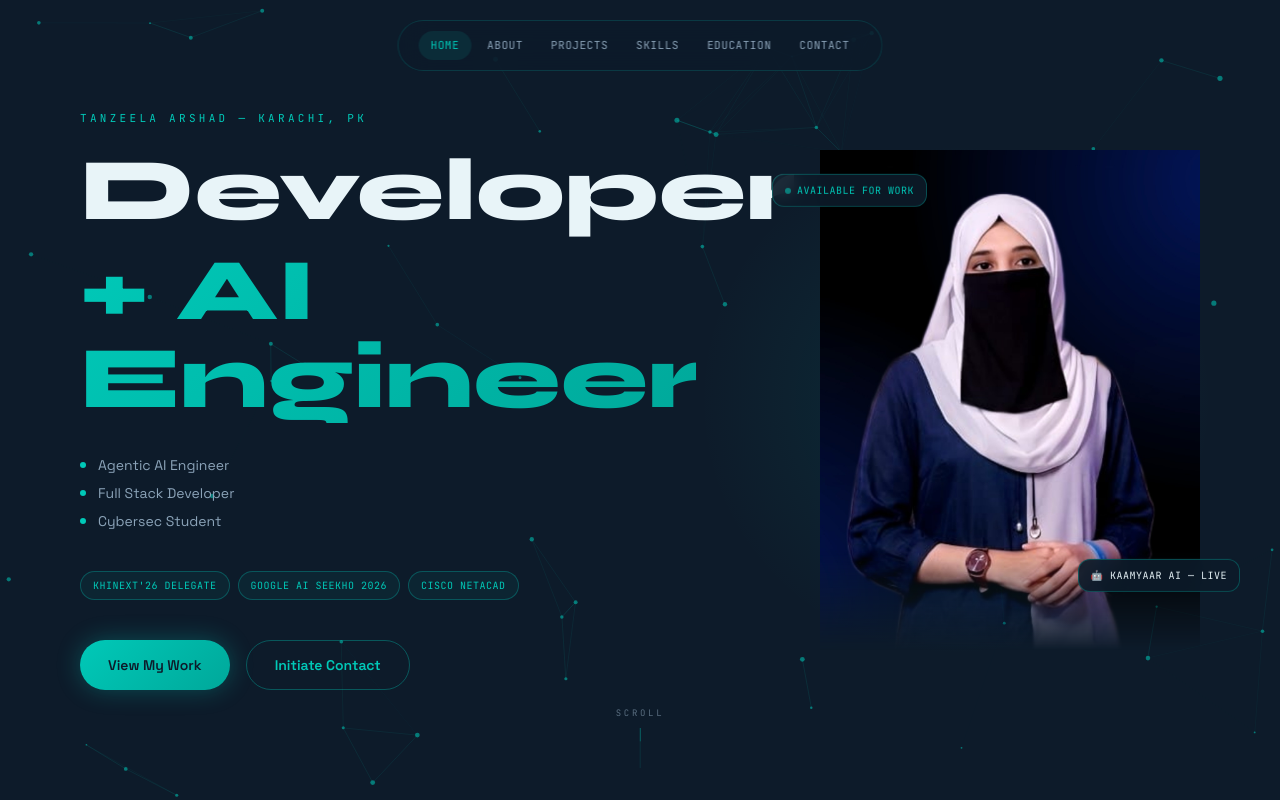
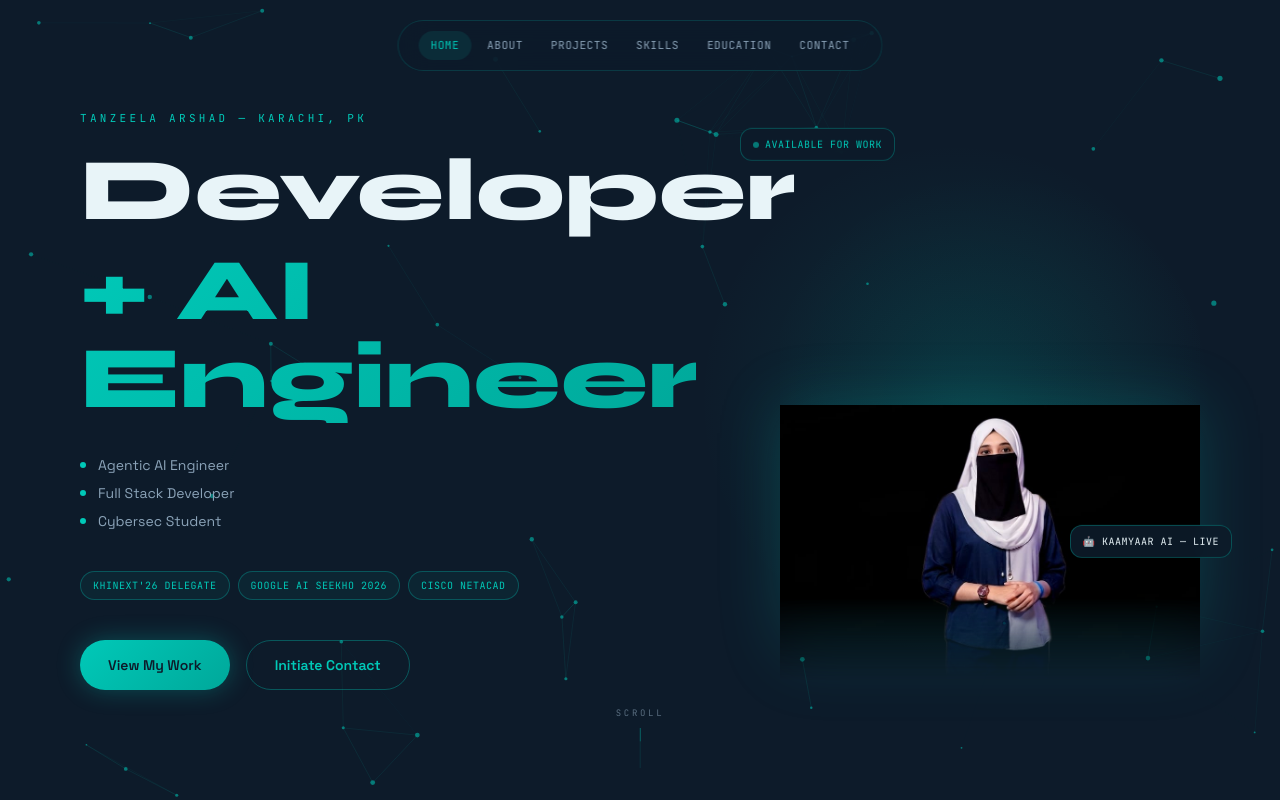
Before and after one commit to 84657890737665/Tanzeela-s-portfolio, a React (Vite) app: page / in a window 1280 px wide. Shown: the top 800 px of the page. Built offline with nearby package versions, Linux system fonts and the light colour scheme.

Commit message:
feat: dark navy redesign

```diff
--- a/src/components/Hero.jsx
+++ b/src/components/Hero.jsx
@@ -213,15 +213,13 @@ export default function Hero() {
           />
 
           {/* Photo */}
-          <div className="relative w-[280px] h-[360px] sm:w-[320px] sm:h-[420px] md:w-[380px] md:h-[500px]">
+          <div className="relative w-[300px] h-[400px] sm:w-[360px] sm:h-[480px] md:w-[420px] md:h-[560px] flex items-end justify-center">
             <img
               src="/tanzeela.png"
               alt="Tanzeela Arshad"
-              className="w-full h-full object-cover object-top"
+              className="w-full h-auto object-contain"
               style={{
                 filter: "drop-shadow(0 0 30px rgba(0,201,184,0.20))",
-                maskImage: "linear-gradient(to top, transparent 0%, black 20%)",
-                WebkitMaskImage: "linear-gradient(to top, transparent 0%, black 20%)",
               }}
               onError={(e) => {
                 // Fallback placeholder if photo not found
@@ -233,7 +231,7 @@ export default function Hero() {
             <motion.div
               animate={{ y: [0, -6, 0] }}
               transition={{ repeat: Infinity, duration: 3.5, ease: "easeInOut" }}
-              className="absolute top-6 -left-8 md:-left-12 font-mono text-[10px] uppercase tracking-wider px-3 py-2 rounded-xl"
+              className="absolute top-2 -left-4 md:-left-10 font-mono text-[10px] uppercase tracking-wider px-3 py-2 rounded-xl"
               style={{
                 background: "rgba(13,27,42,0.9)",
                 border: "1px solid rgba(0,201,184,0.3)",
@@ -249,7 +247,7 @@ export default function Hero() {
             <motion.div
               animate={{ y: [0, 6, 0] }}
               transition={{ repeat: Infinity, duration: 4, ease: "easeInOut", delay: 1 }}
-              className="absolute bottom-16 -right-6 md:-right-10 font-mono text-[10px] uppercase tracking-wider px-3 py-2 rounded-xl"
+              className="absolute bottom-32 -right-2 md:-right-8 font-mono text-[10px] uppercase tracking-wider px-3 py-2 rounded-xl"
               style={{
                 background: "rgba(13,27,42,0.9)",
                 border: "1px solid rgba(0,201,184,0.3)",
```
Also changed, not shown: public/tanzeela.png.
